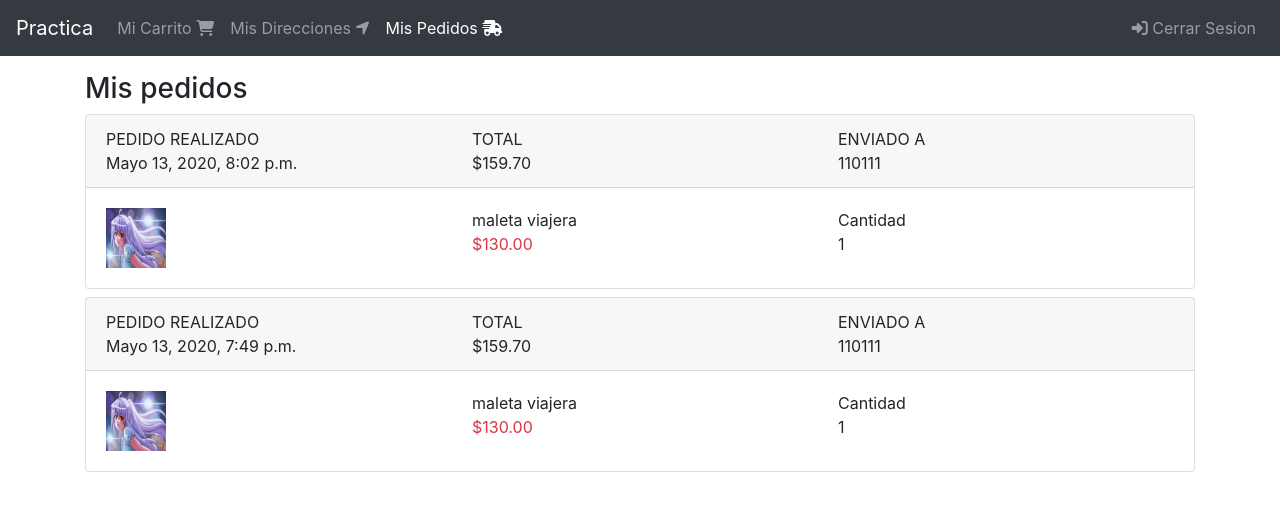
After one commit to HamelBarrer/productos-django, a Django app: page /orden/completados in a window 1280 px wide. The commit adds this page. Shown: the top 511 px of the page. Run offline with Django 3.2, Linux system fonts and the light colour scheme; a user stored in the database is signed in; data comes from the database, SQL or seed files in the repository; both versions use the stored data as it was after the commit; some libraries are stand-ins or nearby versions.

Commit message:
finish project

```diff
--- a/alejandra/alejandra/settings.py
+++ b/alejandra/alejandra/settings.py
@@ -133,3 +133,9 @@ STATICFILES_DIRS = (
 
 MEDIA_URL = '/media/'
 MEDIA_ROOT = os.path.join(BASE_DIR, 'media')
+
+EMAIL_HOST = 'smtp.googlemail.com'
+EMAIL_PORT = 587
+EMAIL_HOST_USER = 'nijhobolsos@gmail.com'
+EMAIL_HOST_PASSWORD = 'Amo mis hijos3'
+EMAIL_USE_TLS = True
--- a/alejandra/carts/models.py
+++ b/alejandra/carts/models.py
@@ -6,6 +6,8 @@ from django.db.models.signals import pre_save, m2m_changed, post_save
 
 from users.models import User
 from products.models import Product
+
+from orders.common import OrderStatus
 
 
 class Cart(models.Model):
@@ -45,7 +47,7 @@ class Cart(models.Model):
 
     @property
     def order(self):
-        return self.order_set.first()
+        return self.order_set.filter(status=OrderStatus.CREATED).first()
 
 
 class CartProductManager(models.Manager):
--- /dev/null
+++ b/alejandra/orders/common.py
@@ -0,0 +1,11 @@
+from enum import Enum
+
+
+class OrderStatus(Enum):
+    CREATED = 'CREATED'
+    PAYED = 'PAYED'
+    COMPLETED = 'COMPLETED'
+    CANCEL = 'CANCEL'
+
+
+choices = [(tag, tag.value) for tag in OrderStatus]
--- a/alejandra/orders/models.py
+++ b/alejandra/orders/models.py
@@ -1,6 +1,4 @@
 import uuid
-
-from enum import Enum
 
 from django.db import models
 from django.db.models.signals import pre_save
@@ -11,15 +9,7 @@ from carts.models import Cart
 
 from shipping_addresses.models import ShippingAddress
 
-
-class OrderStatus(Enum):
-    CREATED = 'CREATED'
-    PAYED = 'PAYED'
-    COMPLETED = 'COMPLETED'
-    CANCEL = 'CANCEL'
-
-
-choices = [(tag, tag.value) for tag in OrderStatus]
+from .common import OrderStatus, choices
 
 
 class Order(models.Model):
--- /dev/null
+++ b/alejandra/orders/templates/orders/orders.html
@@ -0,0 +1,16 @@
+{% extends 'base.html' %}
+
+{% block content %}
+    <div class="col">
+        <div class="h3">
+            Mis pedidos
+        </div>
+        <div>
+
+            {% for order in object_list %}
+                {% include 'orders/snippets/order.html' %}
+            {% endfor %}
+
+        </div>
+    </div>
+{% endblock %}
--- /dev/null
+++ b/alejandra/orders/templates/orders/snippets/order.html
@@ -0,0 +1,65 @@
+<div class="card mb-2">
+    <div class="card-header">
+        <div class="row">
+            <div class="col-4">
+                <div class="text-uppercase">
+                    Pedido Realizado
+                </div>
+                <div>
+                    {{ order.created_at }}
+                </div>
+            </div>
+            <div class="col-4">
+                <div class="text-uppercase">
+                    Total
+                </div>
+                <div>
+                    ${{ order.total }}
+                </div>
+            </div>
+            <div class="col-4">
+                <div class="text-uppercase">
+                    Enviado a
+                </div>
+                <div>
+                    {{ order.shipping_address }}
+                </div>
+            </div>
+        </div>
+    </div>
+    <div class="card-body">
+
+        {% for cp in order.cart.products_related %}
+
+            {% with product=cp.product %}
+                <div class="row">
+                    <div class="col-4">
+
+                        {% if product.image %}
+                            <img src="{{ product.image.url }}" alt="" width="60" height="60">
+                        {% endif %}
+
+                    </div>
+                    <div class="col-4">
+                        <div>
+                            {{ product.title }}
+                        </div>
+                        <div class="text-danger">
+                            ${{ product.price }}
+                        </div>
+                    </div>
+                    <div class="col-4">
+                        <div>
+                            Cantidad
+                        </div>
+                        <div>
+                            {{ cp.quantity }}
+                        </div>
+                    </div>
+                </div>
+            {% endwith %}
+
+        {% endfor %}
+
+    </div>
+</div>
--- a/alejandra/orders/urls.py
+++ b/alejandra/orders/urls.py
@@ -11,4 +11,5 @@ urlpatterns = [
     path('confirmacion', views.confirm, name='confirm'),
     path('cancelar', views.cancel, name='cancel'),
     path('completar', views.complete, name='complete'),
+    path('completados', views.OrderListView.as_view(), name='completeds'),
 ]
--- a/alejandra/orders/views.py
+++ b/alejandra/orders/views.py
@@ -1,20 +1,33 @@
+import threading
+
 from django.shortcuts import render, redirect, get_object_or_404
 from django.contrib import messages
 from django.contrib.auth.decorators import login_required
+from django.contrib.auth.mixins import LoginRequiredMixin
+from django.views.generic import ListView
+from django.db.models.query import EmptyQuerySet
 
 from .models import Order
 from .utils import get_or_create_order, breadcrumb, destroy_order
+from .mails import Mail
+from .decorators import validate_cart_and_order
 
 from carts.utils import get_or_create_cart, destroy_cart
 
 from shipping_addresses.models import ShippingAddress
 
 
+class OrderListView(LoginRequiredMixin, ListView):
+    login_url = 'login'
+    template_name = 'orders/orders.html'
+
+    def get_queryset(self):
+        return self.request.user.orders_completed()
+
+
 @login_required(login_url='login')
-def order(request):
-    cart = get_or_create_cart(request)
-    order = get_or_create_order(cart, request)
-
+@validate_cart_and_order
+def order(request, cart, order):
     return render(request, 'orders/order.html', {
         'cart': cart,
         'order': order,
@@ -23,9 +36,8 @@ def order(request):
 
 
 @login_required(login_url='login')
-def address(request):
-    cart = get_or_create_cart(request)
-    order = get_or_create_order(cart, request)
+@validate_cart_and_order
+def address(request, cart, order):
     shipping_address = order.get_or_set_shipping_address()
     can_choose_address = request.user.shippingaddress_set.count() > 1
 
@@ -48,10 +60,8 @@ def select_address(request):
 
 
 @login_required(login_url='login')
-def check_address(request, pk):
-    cart = get_or_create_cart(request)
-    order = get_or_create_order(cart, request)
-
+@validate_cart_and_order
+def check_address(request, cart, order, pk):
     shipping_address = get_object_or_404(ShippingAddress, pk=pk)
     if request.user.id != shipping_address.user_id:
         return redirect('carts:cart')
@@ -62,9 +72,8 @@ def check_address(request, pk):
 
 
 @login_required(login_url='login')
-def confirm(request):
-    cart = get_or_create_cart(request)
-    order = get_or_create_order(cart, request)
+@validate_cart_and_order
+def confirm(request, cart, order):
     shipping_address = order.shipping_address
     if shipping_address is None:
         return redirect('orders:address')
@@ -77,10 +86,8 @@ def confirm(request):
 
 
 @login_required(login_url='login')
-def cancel(request):
-    cart = get_or_create_cart(request)
-    order = get_or_create_order(cart, request)
-
+@validate_cart_and_order
+def cancel(request, cart, order):
     if request.user.id != order.user_id:
         return redirect('carts:cart')
 
@@ -93,14 +100,16 @@ def cancel(request):
 
 
 @login_required(login_url='login')
-def complete(request):
-    cart = get_or_create_cart(request)
-    order = get_or_create_order(cart, request)
-
+@validate_cart_and_order
+def complete(request, cart, order):
     if request.user.id != order.user_id:
         return redirect('carts:cart')
 
     order.complete()
+    thread = threading.Thread(target=Mail.send_complete_order, args=(
+        order, request.user
+    ))
+    thread.start()
 
     destroy_cart(request)
     destroy_order(request)
--- a/alejandra/templates/navbar.html
+++ b/alejandra/templates/navbar.html
@@ -3,6 +3,7 @@
 {% url 'register' as register %}
 {% url 'carts:cart' as cart %}
 {% url 'shipping_addresses:shipping_addresses' as shipping_addresses %}
+{% url 'orders:completeds' as completed %}
 
 <nav class="navbar navbar-expand-lg navbar-dark bg-dark">
     <a class="navbar-brand" href="{% url 'index' %}">Practica</a>
@@ -20,6 +21,9 @@
             {% if user.is_authenticated %}
                 <li class="nav-item {% if request.path == shipping_addresses %}active{% endif %}">
                     <a class="nav-link" href="{{ shipping_addresses }}">Mis Direcciones <span class="fas fa-location-arrow"></span></a>
+                </li>
+                <li class="nav-item {% if request.path == completed %}active{% endif %}">
+                    <a class="nav-link" href="{{ completed }}">Mis Pedidos <span class="fas fa-shipping-fast"></span></a>
                 </li>
             {% endif %}
 
--- a/alejandra/users/models.py
+++ b/alejandra/users/models.py
@@ -1,5 +1,7 @@
 from django.db import models
 from django.contrib.auth.models import AbstractUser
+
+from orders.common import OrderStatus
 
 
 class User(AbstractUser):
@@ -12,3 +14,6 @@ class User(AbstractUser):
 
     def has_shipping_address(self):
         return self.shipping_address is not None
+
+    def orders_completed(self):
+        return self.order_set.filter(status=OrderStatus.COMPLETED).order_by('-id')
```
Also changed, not shown: alejandra/orders/decorators.py (added, +12 -0 lines), alejandra/orders/mails.py (added, +28 -0 lines), alejandra/orders/templates/orders/mails/complete.html (added, +15 -0 lines), alejandra/db.sqlite3.
